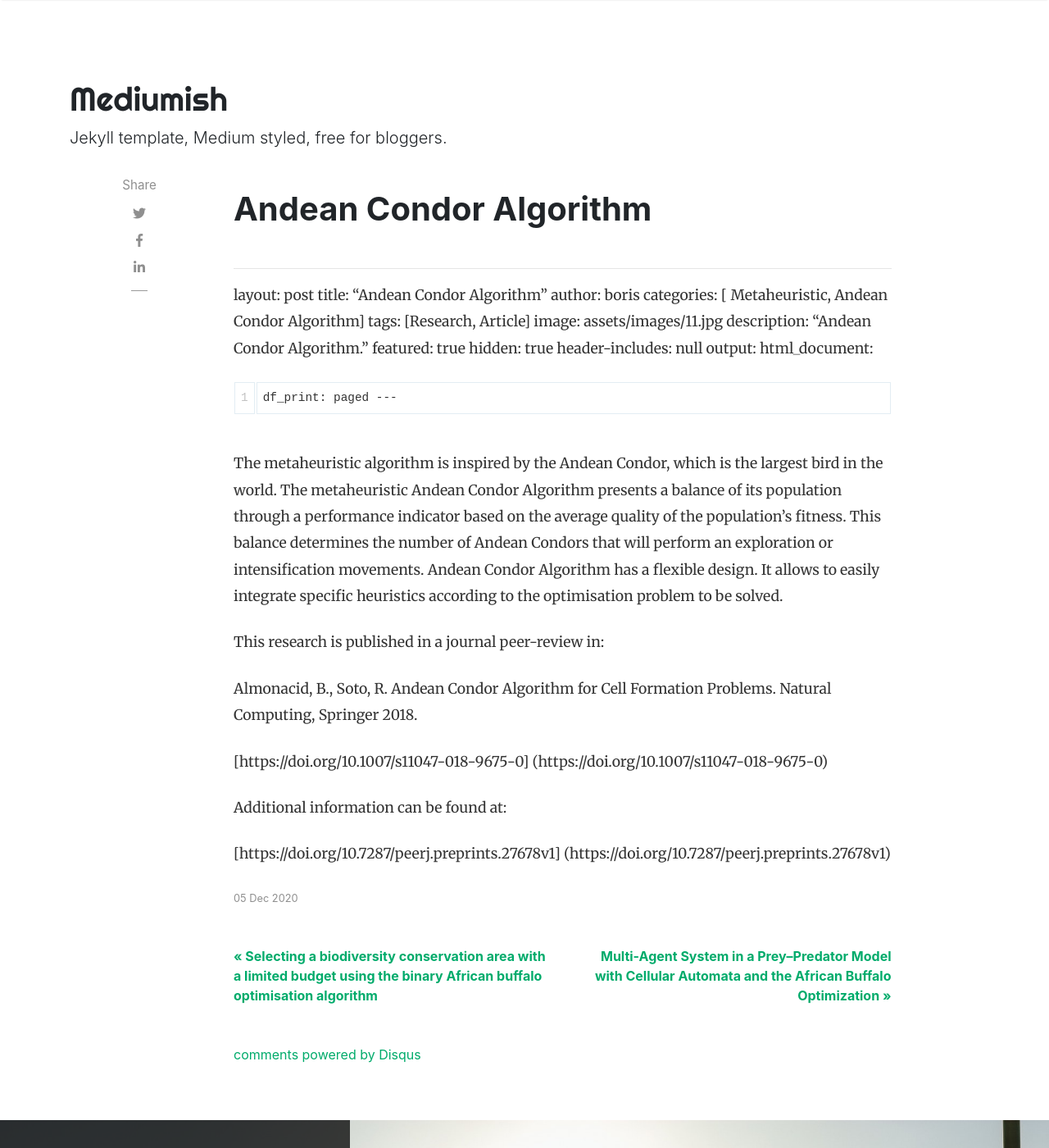
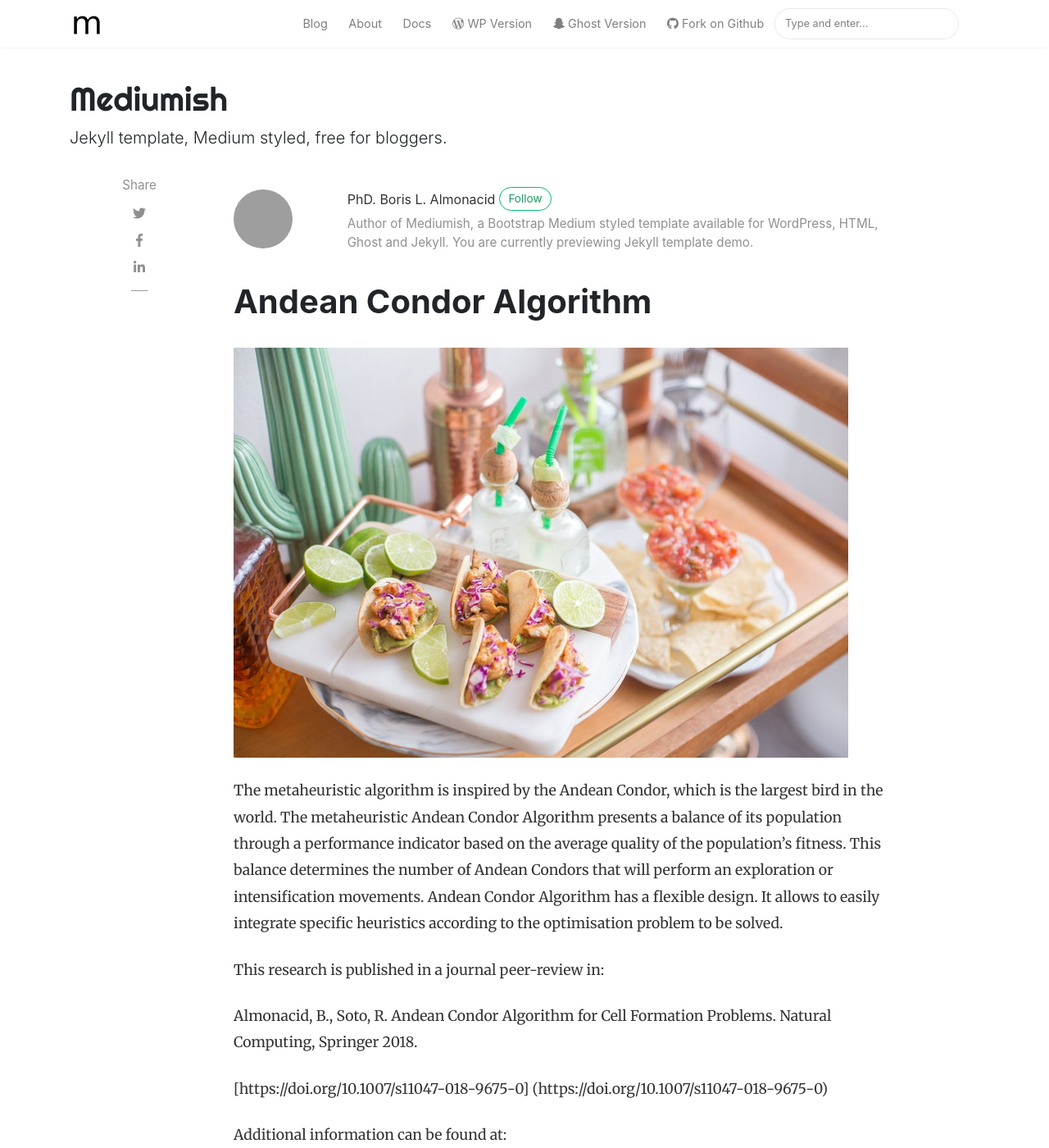
Before and after one commit to GlobalChangeScience/GlobalChangeScience.github.io, a Jekyll site: the page built from _posts/2020-12-05-andean-condor-algorithm.md, in a window 1280 px wide and 1400 px high. Shown: the whole window at 82% size. Built offline with Jekyll 4.4.1, drawn with Linux system fonts in a browser that asks for light colours; nearby versions of some CDN libraries; our own code applies the rules of GitHub Pages for plain Markdown files; comment, search, counter and statistics services are not loaded; part of the change alters nothing that is shown; some of the changed text lies outside the part shown; grey boxes are pictures that could not be loaded.

Commit message:
Update 2020-12-05-andean-condor-algorithm.md

```diff
--- a/_posts/2020-12-05-andean-condor-algorithm.md
+++ b/_posts/2020-12-05-andean-condor-algorithm.md
@@ -1,4 +1,3 @@
-<script type='text/javascript' src='https://d1bxh8uas1mnw7.cloudfront.net/assets/embed.js'></script>
 ---
 layout: post
 title:  "Andean Condor Algorithm"
@@ -12,7 +11,6 @@ hidden: true
 header-includes: null
 output:
   html_document:
-
     df_print: paged
 ---
 
@@ -22,6 +20,8 @@ This research is published in a journal peer-review in:
 
 Almonacid, B., Soto, R. Andean Condor Algorithm for Cell Formation Problems. Natural Computing, Springer 2018.
 
+<script type='text/javascript' src='https://d1bxh8uas1mnw7.cloudfront.net/assets/embed.js'></script>
+
 [https://doi.org/10.1007/s11047-018-9675-0] (https://doi.org/10.1007/s11047-018-9675-0)
 <div data-badge-type="2" data-doi="https://doi.org/10.1007/s11047-018-9675-0" class="altmetric-embed"></div>
 
```
